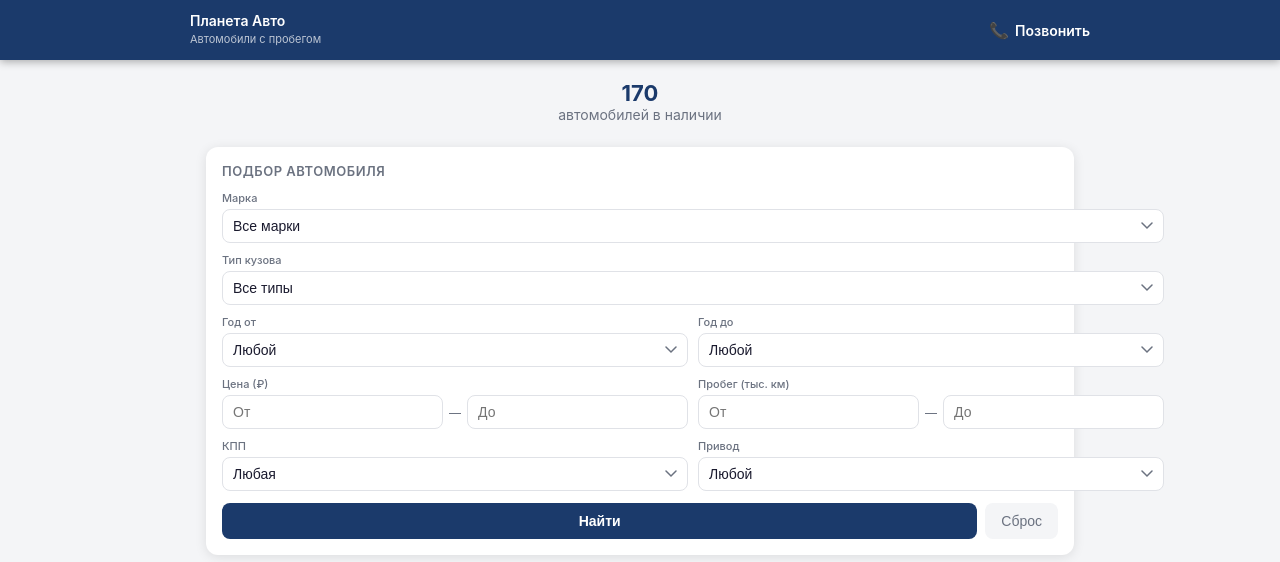
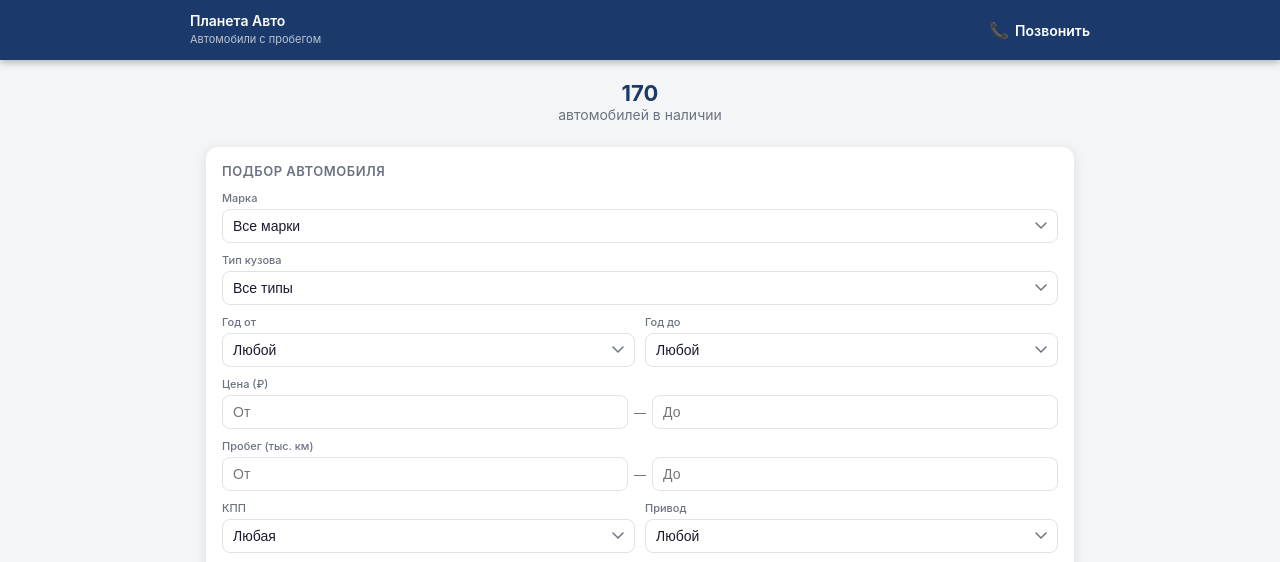
Before and after one commit to pristuppoevgenij-create/planeta-avto-catalog, a website: page public/index.html in a window 1280 px wide. Shown: the top 562 px of the page. Drawn offline with Linux system fonts and the light colour scheme.

Commit message:
fix: price-range overflow on mobile

```diff
--- a/public/style.css
+++ b/public/style.css
@@ -110,9 +110,11 @@
   padding-right: 28px;
 }
 .filter-group input { background-image: none; }
-.price-range { display: flex; gap: 6px; align-items: center; }
-.price-range input { flex: 1; }
-.price-range span { color: var(--text-muted); font-size: 12px; }
+.filter-full { grid-column: span 2; }
+@media (max-width: 480px) { .filter-full { grid-column: span 1; } }
+.price-range { display: flex; gap: 6px; align-items: center; overflow: hidden; }
+.price-range input { flex: 1; min-width: 0; }
+.price-range span { color: var(--text-muted); font-size: 12px; flex-shrink: 0; }
 .filter-actions { margin-top: 12px; display: flex; gap: 8px; }
 .btn-filter {
   flex: 1;
```
